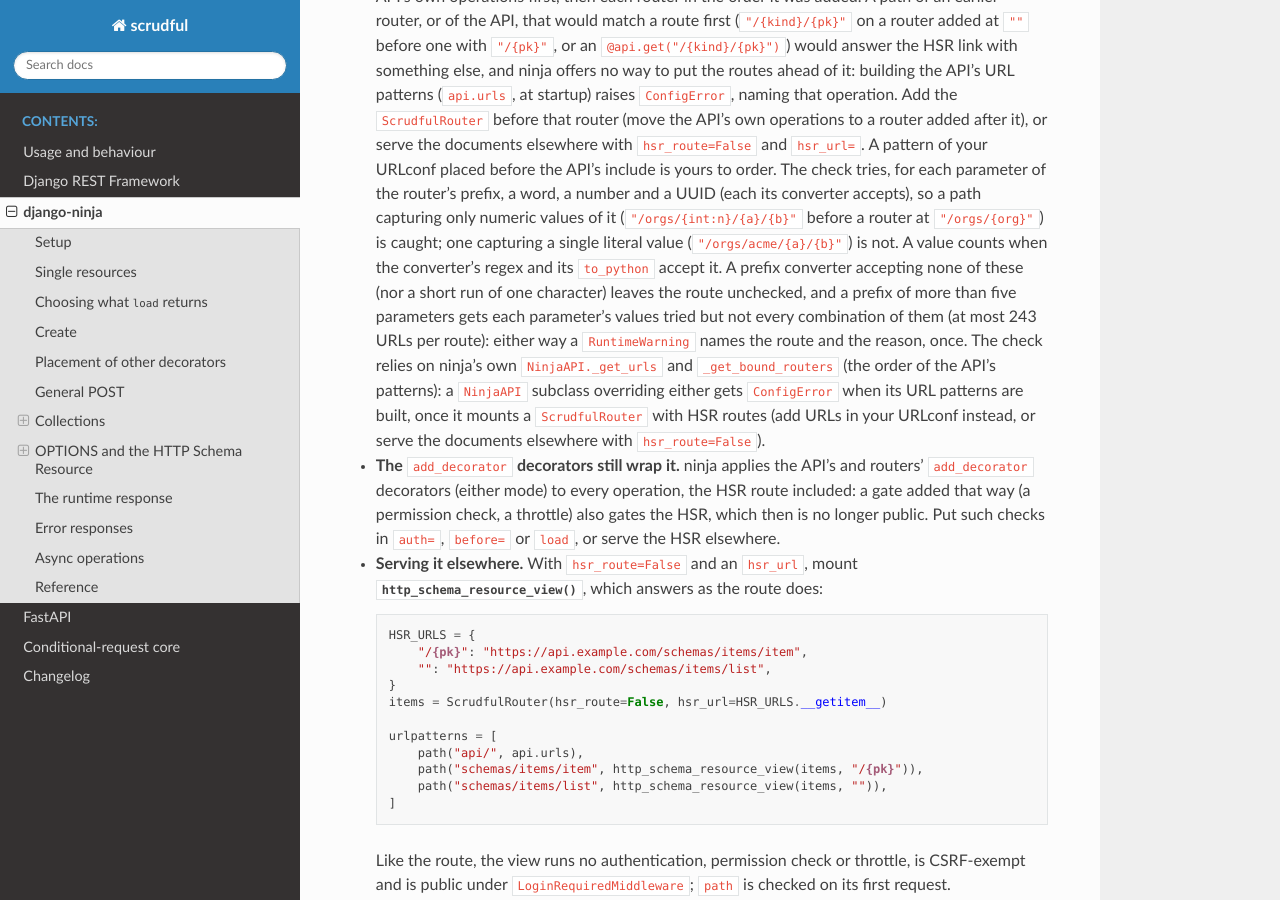
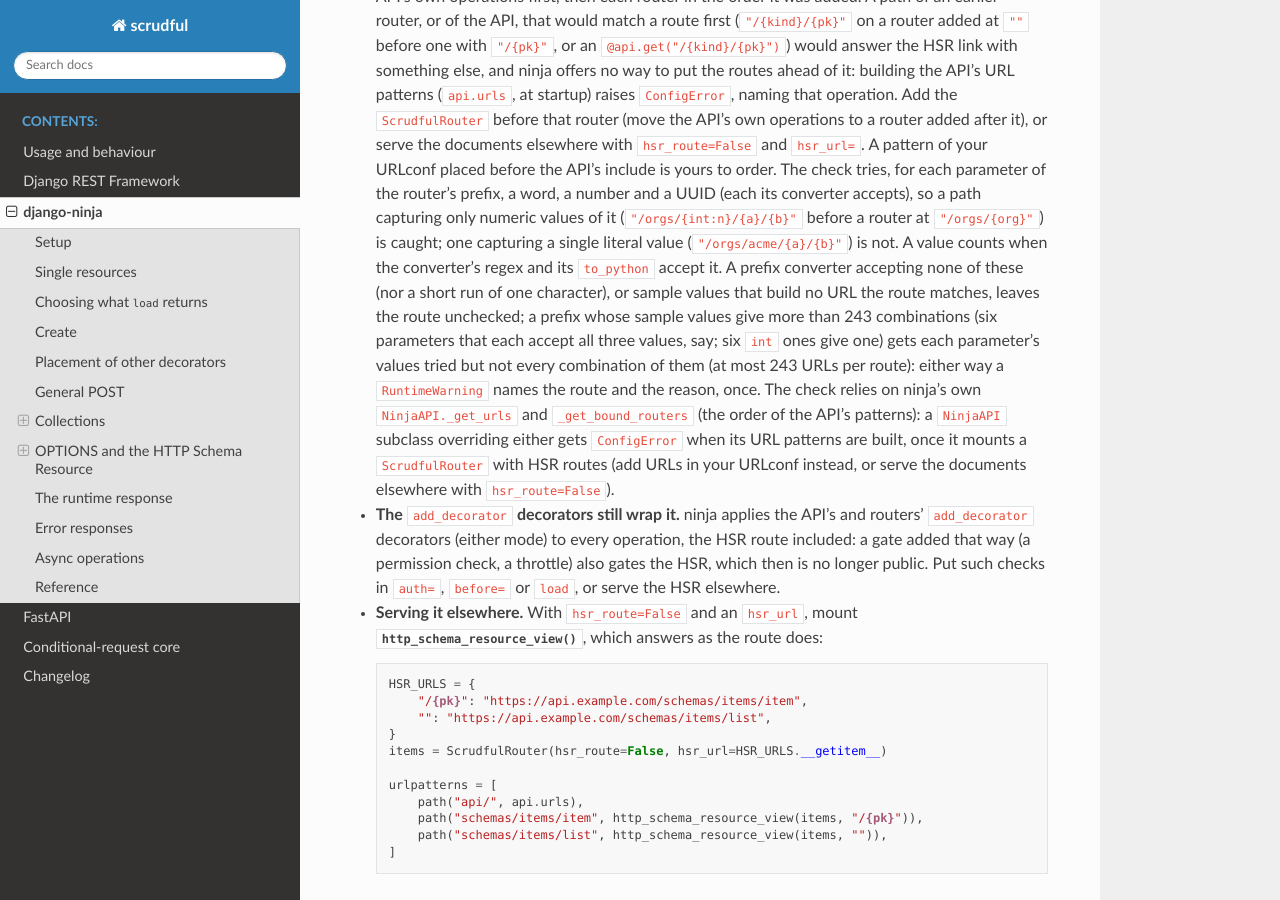
Before and after one commit to mimotoai/scrudful, a Sphinx documentation site: the page built from docs/source/ninja.rst, in a window 1280 px wide and 900 px high, scrolled down 16022 px. Built offline with Sphinx 7.4.7 and the Read the Docs theme 3.1.0, drawn with Linux system fonts in a browser that asks for light colours.

Commit message:
mr10 r2 C4: C3 minors: the shadow-check warning fires past 243 combinations or when no sample URL is built
Claude-Session: https://claude.ai/code/session_01SAZeWv3jW9kYJFL415oZPV

```diff
--- a/CHANGELOG.rst
+++ b/CHANGELOG.rst
@@ -200,7 +200,8 @@ Behaviour change (ninja)
   ``"/{pk}"`` at one prefix): the HSR link would target it. Add the
   ``ScrudfulRouter`` first, or use ``hsr_route=False`` and ``hsr_url=``. A
   route the check can't cover fully (a prefix converter no sample value
-  fits, a prefix of more than five parameters) gets a ``RuntimeWarning``;
+  fits, sample values that build no matching URL, or a prefix whose sample
+  values give more than 243 combinations) gets a ``RuntimeWarning``;
   a ``NinjaAPI`` subclass overriding ``_get_urls`` or ``_get_bound_routers``
   gets ``ConfigError`` there.
 * Every operation on a ``ScrudfulRouter`` needs an entity: adding a plain
--- a/docs/source/ninja.rst
+++ b/docs/source/ninja.rst
@@ -919,10 +919,12 @@ your operations included, are not: that middleware gates them.)
   caught; one capturing a single literal value (``"/orgs/acme/{a}/{b}"``) is
   not. A value counts when the converter's regex and its ``to_python``
   accept it. A prefix converter accepting none of these (nor a short run of
-  one character) leaves the route unchecked, and a prefix of more than five
-  parameters gets each parameter's values tried but not every combination of
-  them (at most 243 URLs per route): either way a ``RuntimeWarning`` names the
-  route and the reason, once. The check relies on ninja's own
+  one character), or sample values that build no URL the route matches,
+  leaves the route unchecked; a prefix whose sample values give more than 243
+  combinations (six parameters that each accept all three values, say; six
+  ``int`` ones give one) gets each parameter's values tried but not every
+  combination of them (at most 243 URLs per route): either way a
+  ``RuntimeWarning`` names the route and the reason, once. The check relies on ninja's own
   ``NinjaAPI._get_urls`` and ``_get_bound_routers`` (the order of the API's
   patterns): a ``NinjaAPI`` subclass overriding either gets ``ConfigError``
   when its URL patterns are built, once it mounts a ``ScrudfulRouter`` with
```
